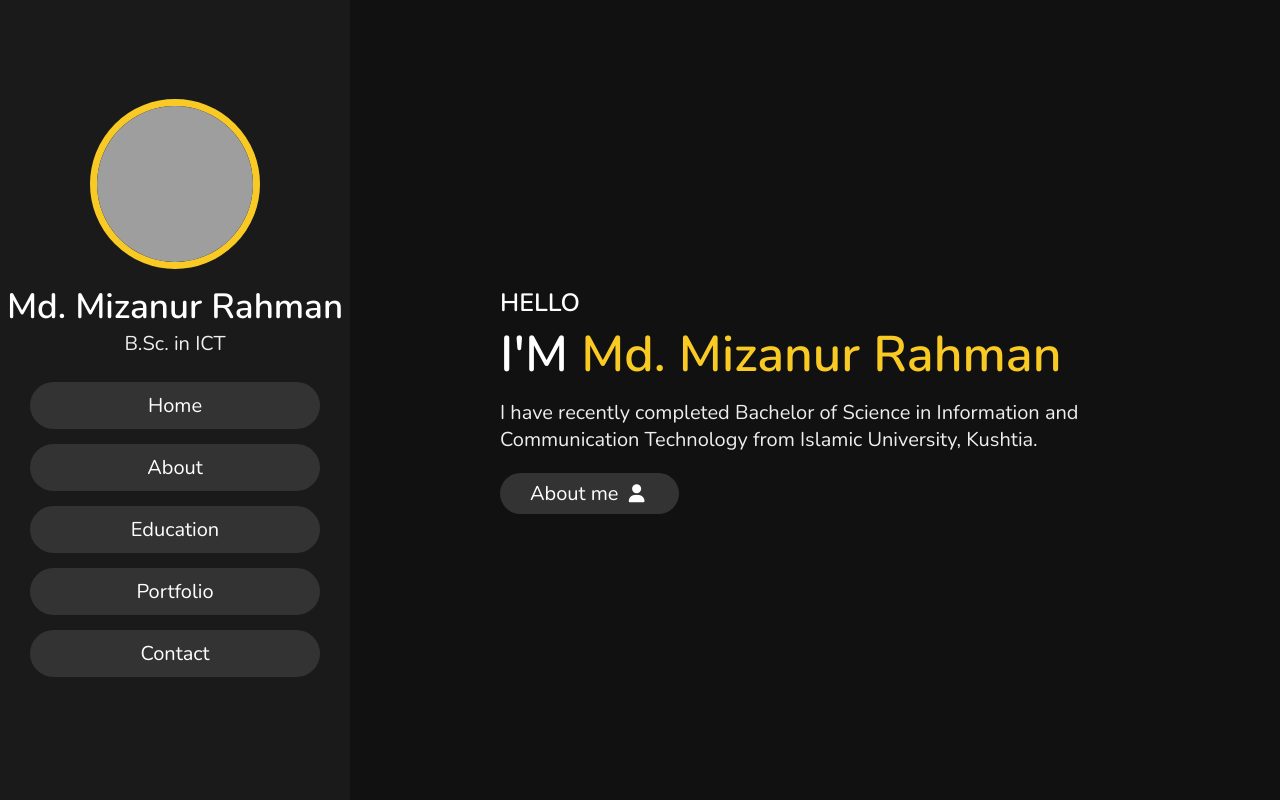
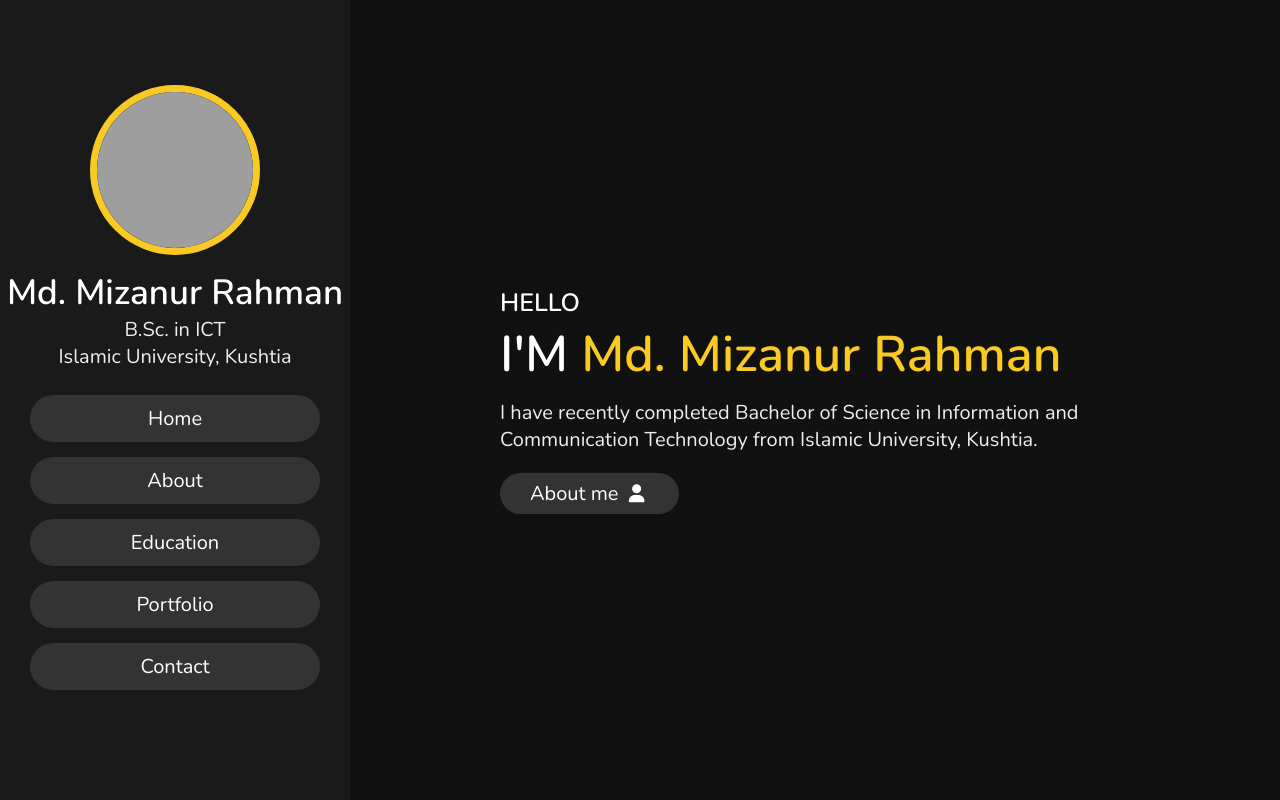
Before and after one commit to mizanurict/Mizanur-portfolio, a plain HTML site: page index.html in a window 1280 px wide. Shown: the top 800 px of the page. Drawn offline with nearby package versions, Linux system fonts and the light colour scheme; grey boxes are pictures that could not be loaded.

Commit message:
Update index.html

```diff
--- a/index.html
+++ b/index.html
@@ -20,6 +20,7 @@
         <img src="images/mizan.jpg" alt="">
         <h3 class="name">Md. Mizanur Rahman</h3>
         <p class="post">B.Sc. in ICT</p>
+        <p class="post">Islamic University, Kushtia</p>
     </div>
 <nav class="navbar">
     <ul>
```
